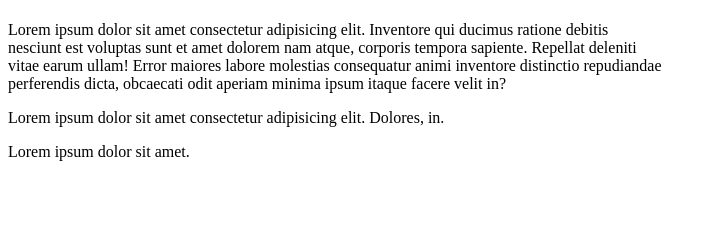
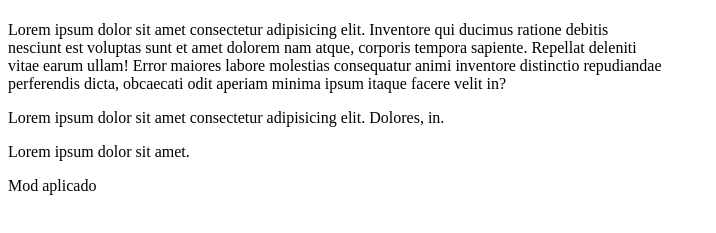
Before and after one commit to emanuelhardwell/php_crud, a plain HTML site: page index.html in a window 1280 px wide. Shown: the part 59-292 px from the top of the page, without its empty margins (0-716 px from the left). Drawn offline with Linux system fonts and the light colour scheme.

```diff
--- a/index.html
+++ b/index.html
@@ -10,5 +10,6 @@
     <p>Lorem ipsum dolor sit amet consectetur adipisicing elit. Inventore qui ducimus ratione debitis<br> nesciunt     est voluptas sunt et amet dolorem nam atque, corporis tempora sapiente. Repellat deleniti<br> vitae earum ullam! Error maiores labore molestias consequatur animi inventore distinctio repudiandae<br> perferendis dicta, obcaecati odit aperiam minima ipsum itaque facere velit in?</p>
     <p>Lorem ipsum dolor sit amet consectetur adipisicing elit. Dolores, in.</p>
     <p>Lorem ipsum dolor sit amet.</p>
+    <p>Mod aplicado</p>
 </body>
 </html>
```
